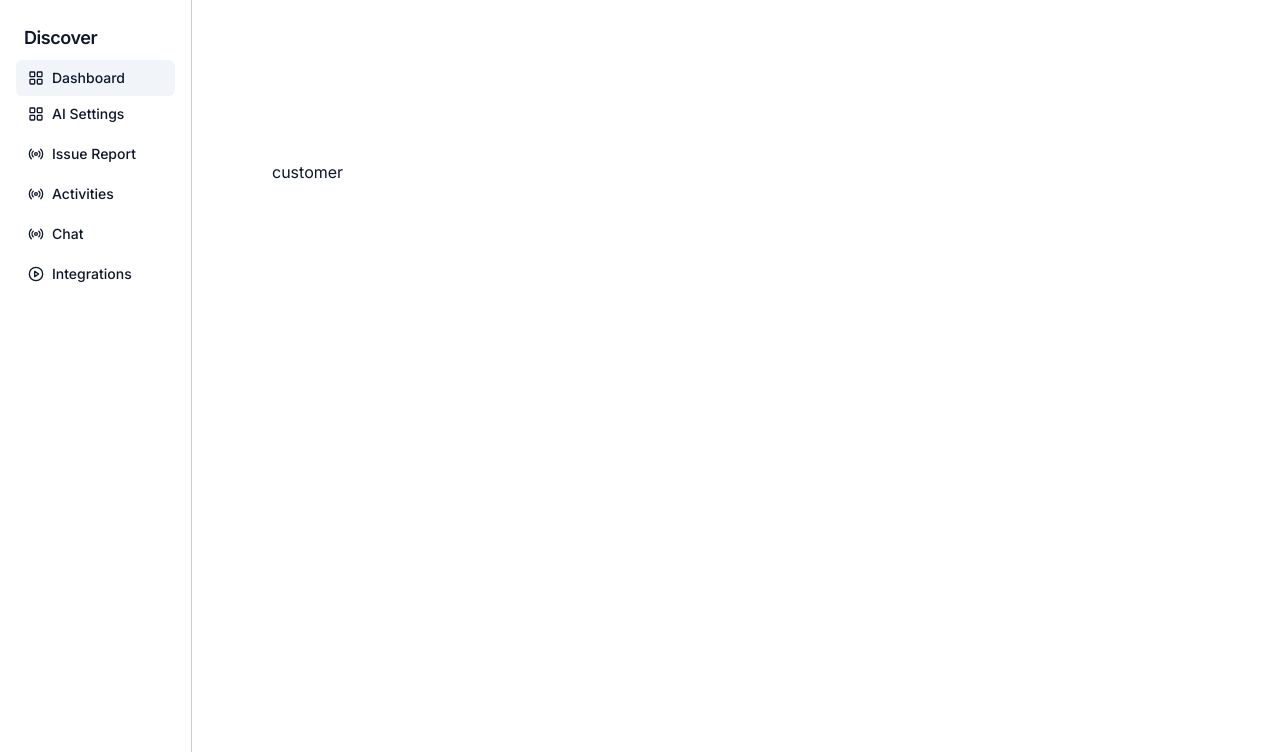
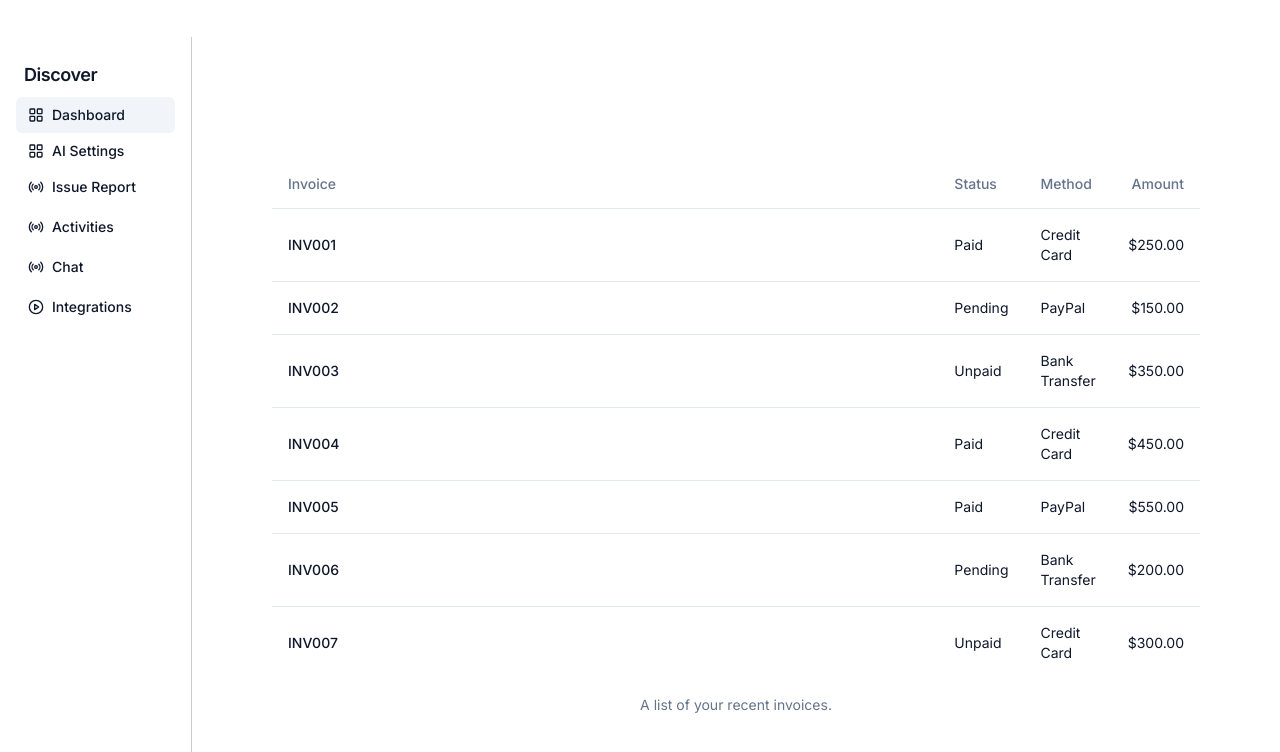
Before and after one commit to AdibZouiten/hackathon-frontend, a Next.js app: page /customer in a window 1280 px wide. Shown: the top 752 px of the page. Built offline with nearby package versions, Linux system fonts and the light colour scheme.

Commit message:
news sidebar link (customers)

```diff
--- a/app/components/sidebar/sidebar.tsx
+++ b/app/components/sidebar/sidebar.tsx
@@ -45,10 +45,13 @@
                   AI Settings
                 </Button>
               </a>
-              <Button variant="ghost" size="sm" className="w-full justify-start">
-                <Radio className="mr-2 h-4 w-4" />
-                Issue Report
-              </Button>
+              <a href="http://localhost:3000/customer">
+                <Button variant="ghost" size="sm" className="w-full justify-start">
+                  <Radio className="mr-2 h-4 w-4" />
+                  Issue Report
+                </Button>
+              </a>
+
               <Button variant="ghost" size="sm" className="w-full justify-start">
                 <Radio className="mr-2 h-4 w-4" />
                 Activities
--- /dev/null
+++ b/app/components/tableCustomer/tableCustomer.tsx
@@ -0,0 +1,80 @@
+import {
+    Table,
+    TableBody,
+    TableCaption,
+    TableCell,
+    TableHead,
+    TableHeader,
+    TableRow,
+  } from "@/components/ui/table"
+
+  const invoices = [
+    {
+      invoice: "INV001",
+      paymentStatus: "Paid",
+      totalAmount: "$250.00",
+      paymentMethod: "Credit Card",
+    },
+    {
+      invoice: "INV002",
+      paymentStatus: "Pending",
+      totalAmount: "$150.00",
+      paymentMethod: "PayPal",
+    },
+    {
+      invoice: "INV003",
+      paymentStatus: "Unpaid",
+      totalAmount: "$350.00",
+      paymentMethod: "Bank Transfer",
+    },
+    {
+      invoice: "INV004",
+      paymentStatus: "Paid",
+      totalAmount: "$450.00",
+      paymentMethod: "Credit Card",
+    },
+    {
+      invoice: "INV005",
+      paymentStatus: "Paid",
+      totalAmount: "$550.00",
+      paymentMethod: "PayPal",
+    },
+    {
+      invoice: "INV006",
+      paymentStatus: "Pending",
+      totalAmount: "$200.00",
+      paymentMethod: "Bank Transfer",
+    },
+    {
+      invoice: "INV007",
+      paymentStatus: "Unpaid",
+      totalAmount: "$300.00",
+      paymentMethod: "Credit Card",
+    },
+  ]
+
+  export function TableCustomer() {
+    return (
+      <Table>
+        <TableCaption>A list of your recent invoices.</TableCaption>
+        <TableHeader>
+          <TableRow>
+            <TableHead className="w-full">Invoice</TableHead>
+            <TableHead>Status</TableHead>
+            <TableHead>Method</TableHead>
+            <TableHead className="text-right">Amount</TableHead>
+          </TableRow>
+        </TableHeader>
+        <TableBody>
+          {invoices.map((invoice) => (
+            <TableRow key={invoice.invoice}>
+              <TableCell className="font-medium">{invoice.invoice}</TableCell>
+              <TableCell>{invoice.paymentStatus}</TableCell>
+              <TableCell>{invoice.paymentMethod}</TableCell>
+              <TableCell className="text-right">{invoice.totalAmount}</TableCell>
+            </TableRow>
+          ))}
+        </TableBody>
+      </Table>
+    )
+  }
--- a/app/customer/customer.css
+++ b/app/customer/customer.css
@@ -1,3 +1,3 @@
-.table-customer{
+.customer-container{
     width:100%;
 }
--- a/app/customer/page.tsx
+++ b/app/customer/page.tsx
@@ -1,7 +1,9 @@
+import { TableCustomer } from "../components/tableCustomer/tableCustomer";
+import './customer.css'
 export default function Customer(){
     return (
         <div className="customer-container">
-           <h1>customer</h1>
+           <TableCustomer/>
         </div>
     )
 }
```
